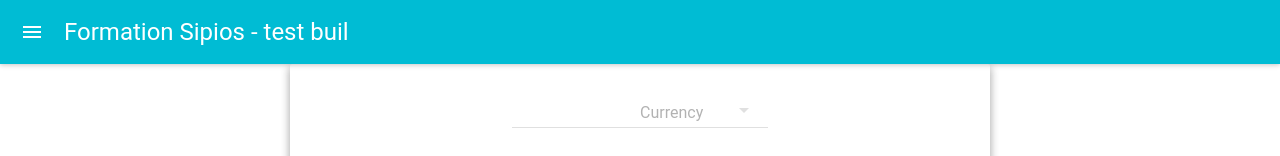
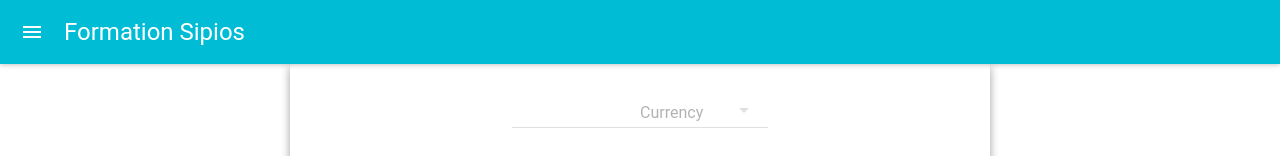
Before and after one commit to alexadrien/simplereactapp, a React (Create React App) app: page / in a window 1280 px wide. Shown: the top 156 px of the page. Built offline with nearby package versions, Linux system fonts and the light colour scheme.

Commit message:
remove useless title

```diff
--- a/src/App.js
+++ b/src/App.js
@@ -100,7 +100,7 @@ class App extends Component {
   render() {
     return (<MuiThemeProvider>
       <div>
-        <AppBar title="Formation Sipios - test buil"/>
+        <AppBar title="Formation Sipios"/>
         <Paper className="paper" zDepth={2}>
           <div id="requestSettings">
             <SelectField onChange={this.handleCurrencyChange} value={this.state.currencyValue} floatingLabelText="Currency">
```
